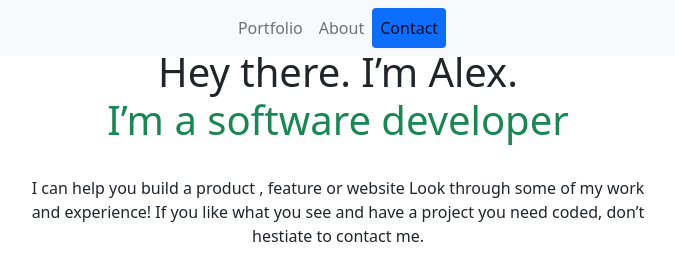
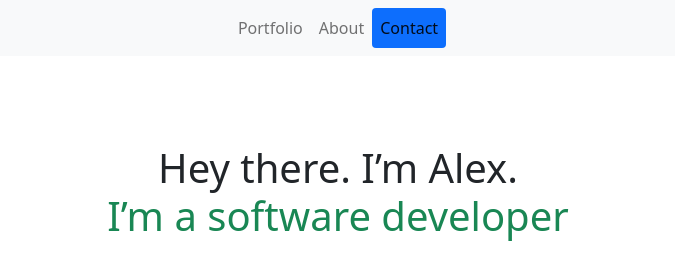
Before and after one commit to sediqullahbadakhsh/portfolio-temp3, a plain HTML site: page index.html in a window 1280 px wide. Shown: the top 269 px of the page, without its empty margins (302-977 px from the left). Drawn offline with nearby package versions, Linux system fonts and the light colour scheme.

Commit message:
Add screenshot
modified:   README.md
new file:   image/screenshot.png
modified:   index.html

```diff
--- a/index.html
+++ b/index.html
@@ -29,7 +29,7 @@
               <a class="nav-link" aria-current="page" href="#portfolio">Portfolio</a>
             </li>
             <li class="nav-item">
-              <a class="nav-link active" href="#about-me">About</a>
+              <a class="nav-link" href="#about-me">About</a>
             </li>
             <li class="nav-item">
               <a class="nav-link" href="#contact-me">Contact</a>
@@ -40,8 +40,8 @@
     </nav>
     <div data-bs-spy="scroll" data-bs-target="#navbar-example2" data-bs-offset="0" class="scrollspy-example"
       tabindex="0" >
-      <section class="welcome container-xxl d-flex flex-column align-items-center gap-4">
-        <h1 class="text-center mt-5">
+      <section class="welcome container-xxl d-flex flex-column align-items-center gap-4 mt-5">
+        <h1 class="text-center mt-5 pt-5">
           Hey there. I’m Alex. <br /><span class="text-success">I’m a software developer</span>
         </h1>
         <p class="text-center mx-auto w-50">
```
Also changed, not shown: image/screenshot.png (added), 1 other file.
